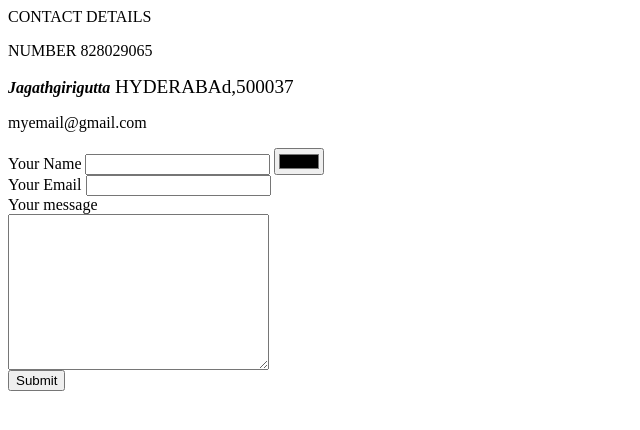
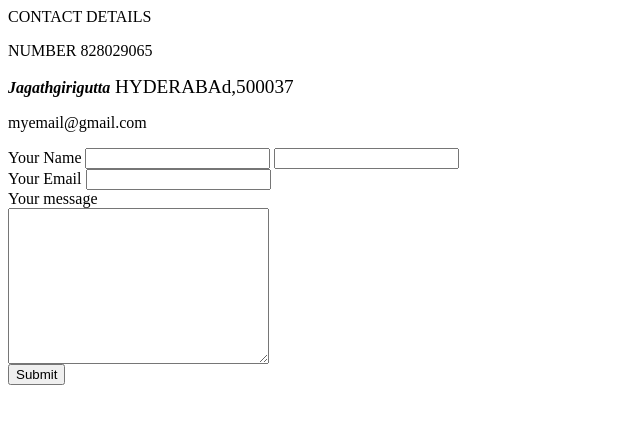
Before and after one commit to Madhukar226/Madhukar226, a plain HTML site: page contact.html in a window 1280 px wide. Shown: the whole page, without its empty margins (0-640 px from the left). Drawn offline with Linux system fonts and the light colour scheme.

Commit message:
Update contact.html

```diff
--- a/contact.html
+++ b/contact.html
@@ -13,7 +13,7 @@
         <form class="" action="mailto:madhumadhukar695@gamil.com" method="post">
             <label>Your Name</label>
            <input type="text" name="your name" value="">
-           <input type="color" name="" value=""><br>
+           <input type="text" name=""><br>
            <label>Your Email</label>
            <input type="email" name="" value=""><br>
            <label>Your message</label><br>
```
